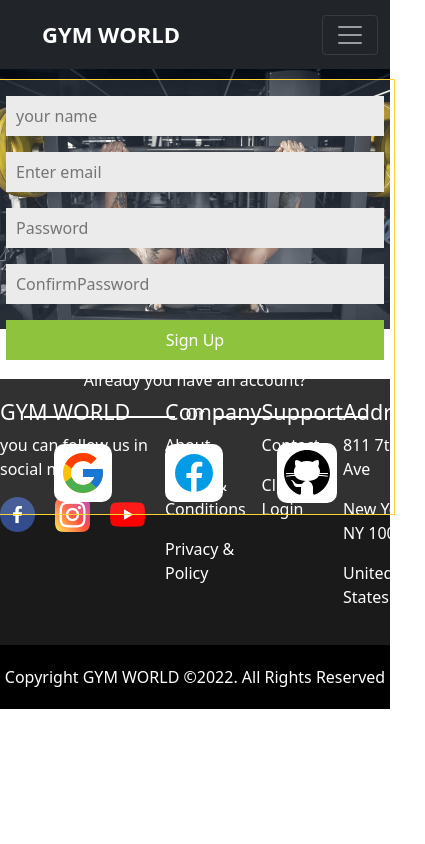
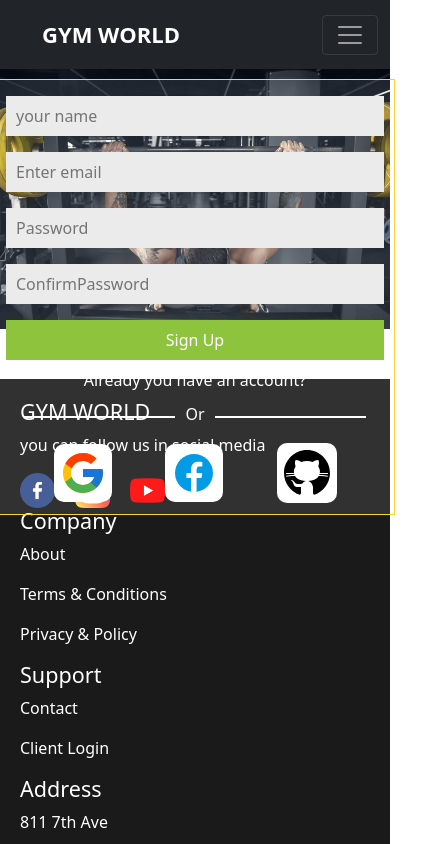
Before and after one commit to JabedH/GYM-WORLD, a React (Create React App) app: page /Signup in a window 390 px wide. Shown: the top 844 px of the page, 425 px wide, since content can reach past the window. Built offline with nearby package versions, Linux system fonts and the light colour scheme; no server answers.

Commit message:
added new item

```diff
--- a/src/Components/Home/Carosl/Carosl.css
+++ b/src/Components/Home/Carosl/Carosl.css
@@ -1,2 +1,4 @@
 .Carosl-item img {
 }
+@media only screen and (max-width: 480px) {
+}
--- a/src/Components/Home/Carosl/Carosl.js
+++ b/src/Components/Home/Carosl/Carosl.js
@@ -7,7 +7,7 @@ import g3 from "../../../img/g3.jpg";
 
 const Carosl = () => {
   return (
-    <div>
+    <div className="carosl">
       <Carousel>
         <Carousel.Item className="Carosl-item">
           <img className="d-block w-100 " src={g1} alt="First slide" />
--- a/src/Components/Home/Home/Home.js
+++ b/src/Components/Home/Home/Home.js
@@ -9,8 +9,8 @@ const Home = () => {
     <div>
       <Carosl />
       <Services />
+      <Photo />
       <Trainers />
-      <Photo />
     </div>
   );
 };
--- a/src/Components/Home/Services/Services.css
+++ b/src/Components/Home/Services/Services.css
@@ -61,3 +61,14 @@ sub {
   font-size: 25px;
   font-weight: bold;
 }
+/* responsive */
+/* media queries */
+@media only screen and (max-width: 767px) {
+}
+@media only screen and (max-width: 480px) {
+  .all-card {
+    display: grid;
+    grid-template-columns: 1fr;
+    justify-items: center;
+  }
+}
--- a/src/Components/Home/Services/Services.js
+++ b/src/Components/Home/Services/Services.js
@@ -9,7 +9,7 @@ import { Link } from "react-router-dom";
 const Services = () => {
   return (
     <div className="mt-5 ">
-      <h1 className=" text-center">Our Services</h1>
+      <h1 className=" text-center">My Services</h1>
       <div className="line mb-5"></div>
       <div className="container all-card ">
         <Card style={{ width: "18rem" }}>
--- a/src/Components/Home/Trainers/Trainers.css
+++ b/src/Components/Home/Trainers/Trainers.css
@@ -0,0 +1,5 @@
+@media only screen and (max-width: 480px) {
+  .Trainers-text {
+    padding: 0 20px;
+  }
+}
--- a/src/Components/Home/Trainers/Trainers.js
+++ b/src/Components/Home/Trainers/Trainers.js
@@ -1,4 +1,5 @@
 import React from "react";
+import "./Trainers.css";
 import { Card } from "react-bootstrap";
 import trainer1 from "../../../img/trainer1.jpg";
 import trainer2 from "../../../img/trainer2.jpg";
@@ -9,7 +10,7 @@ const Trainers = () => {
     <div className="mt-5 ">
       <h1 className=" text-center">Our Trainers</h1>
       <div className="line mb-2"></div>
-      <p className=" text-center mb-5">
+      <p className=" text-center mb-5 Trainers-text">
         Always free from repetition repeat predefined chunks injected humour
       </p>
       <div className="container all-card ">
--- a/src/Components/Navbar/Footer/Footer.css
+++ b/src/Components/Navbar/Footer/Footer.css
@@ -1,3 +1,6 @@
+.main-footer {
+  margin-bottom: -16px;
+}
 .footer-bg {
   background-color: #1a1a1a;
   color: white;
@@ -32,3 +35,16 @@
 .footer-bottom p {
   padding: 20px 0;
 }
+
+/* responsive */
+/* media queries */
+@media only screen and (max-width: 480px) {
+  .footer {
+    grid-template-columns: 1fr;
+    justify-items: start;
+    margin-left: 20px;
+  }
+  .footer-bottom p {
+    font-size: 10px;
+  }
+}
--- a/src/Components/Navbar/Footer/Footer.js
+++ b/src/Components/Navbar/Footer/Footer.js
@@ -9,9 +9,9 @@ const Footer = () => {
   const today = new Date();
   const year = today.getFullYear();
   return (
-    <div>
+    <div className="main-footer">
       <div className="footer-bg">
-        <div className="footer container">
+        <div className="footer ">
           <div className="footer-1st ">
             <div>
               <h4>GYM WORLD</h4>
--- a/src/Components/Navbar/Header/Header.css
+++ b/src/Components/Navbar/Header/Header.css
@@ -31,3 +31,10 @@
   padding: 4px 8px;
   border-radius: 5px;
 }
+
+/* responsive */
+@media only screen and (max-width: 480px) {
+  .header {
+    width: 100%;
+  }
+}
--- a/src/Components/Navbar/Header/Header.js
+++ b/src/Components/Navbar/Header/Header.js
@@ -15,7 +15,7 @@ const Header = () => {
   };
 
   return (
-    <div>
+    <div className="header">
       <Navbar collapseOnSelect expand="lg" bg="dark" variant="dark">
         <Container>
           <Link to="/" className="icon">
```
Also changed, not shown: firebase.json (added), 2 other files (tests, documents, lock files or other folders).
